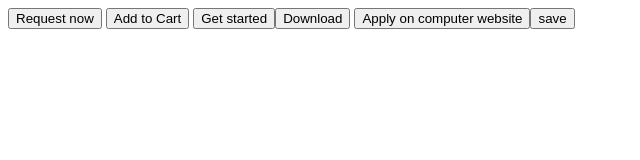
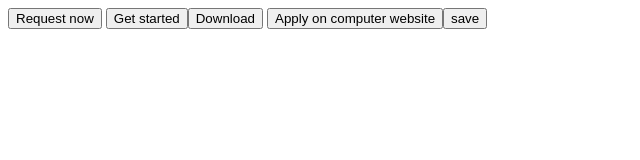
Before and after one commit to onlyonealexander/hello-world, a plain HTML site: page index.html in a window 1280 px wide. Shown: the whole page, without its empty margins (0-640 px from the left). Drawn offline with Linux system fonts and the light colour scheme.

Commit message:
first commit

```diff
--- a/index.html
+++ b/index.html
@@ -2,7 +2,7 @@
 <html>
     <body>
         <button class="uber">Request now</button>
-<button class="Amazon">Add to Cart</button>
+<!-- <button class="Amazon">Add to Cart</button> -->
 <!-- <button class="gifthub">sign up</button> -->
 <button class="bootstrap">Get started</button><button class="Download">Download</button>
 <button class="linkedin">Apply on computer website</button><button class="save">save</button>
```
Also changed, not shown: 1 other file.
